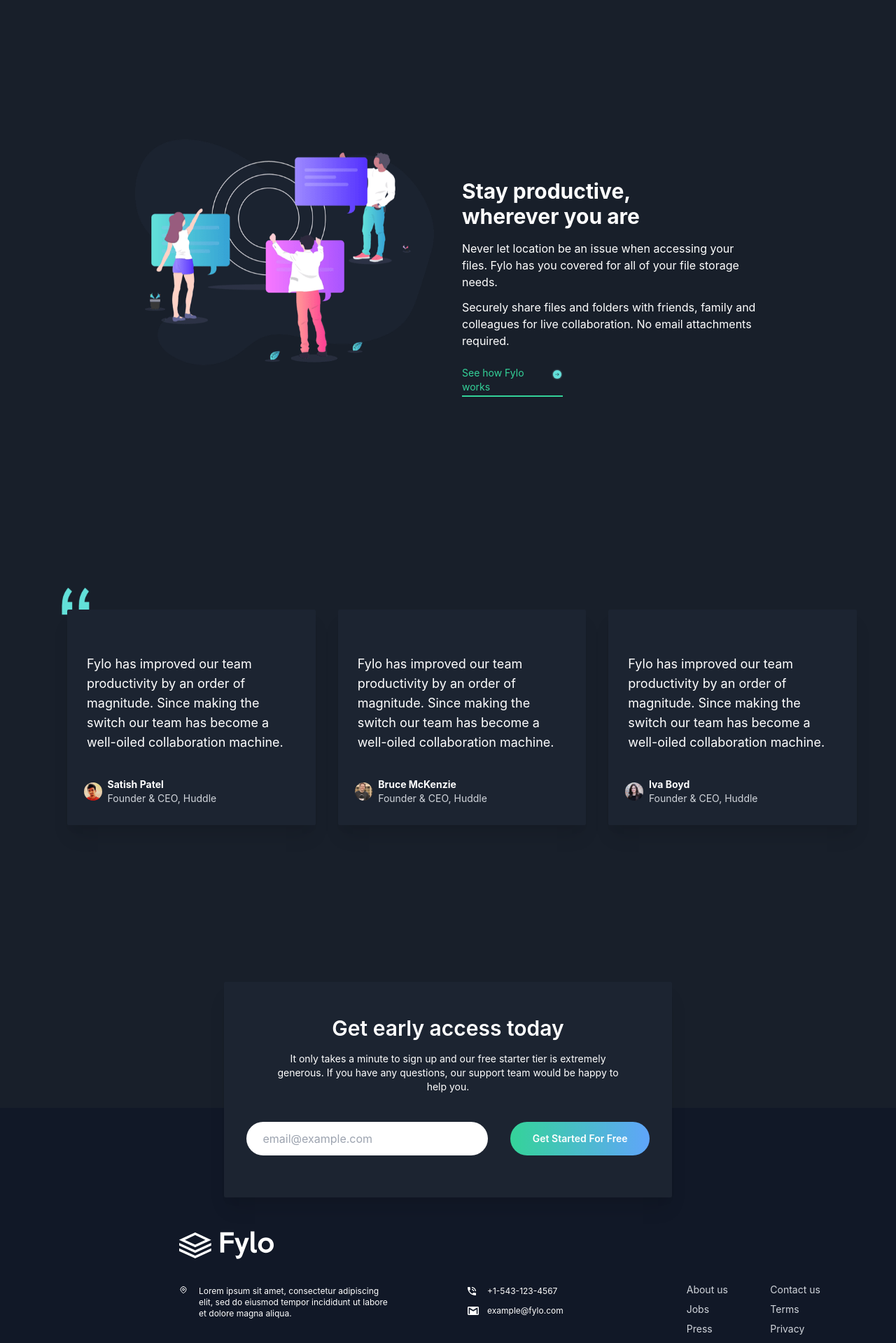
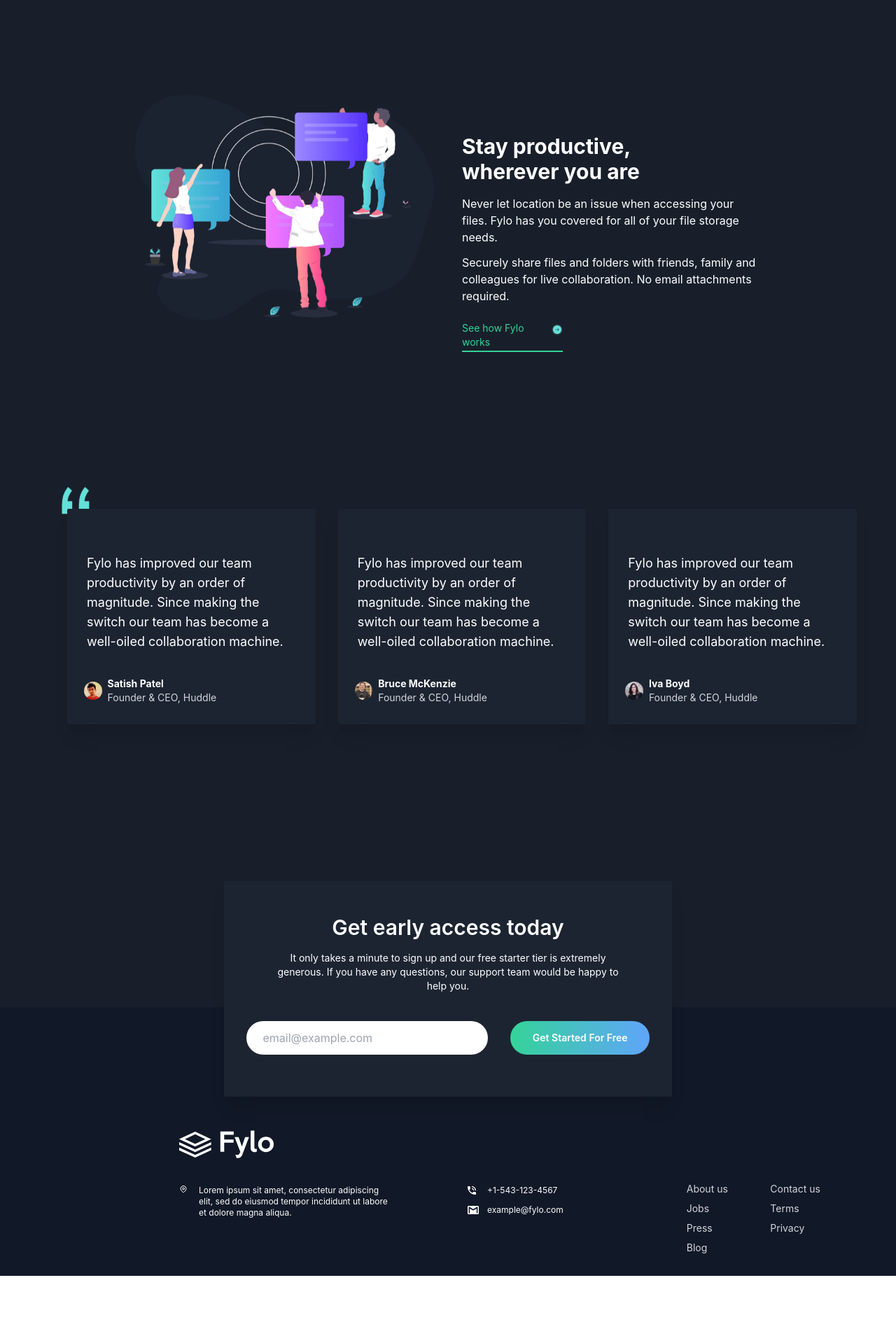
Before and after one commit to dusantrickovic/fylo-dark, a React (Create React App) app: page / in a window 1280 px wide. Shown: the part 1460-3379 px from the top of the page at 70% size. After the commit the page ends 3283 px from the top, so only its background shows below. Built offline with nearby package versions, Linux system fonts and the light colour scheme.

Commit message:
Responsive design changes

```diff
--- a/src/App.js
+++ b/src/App.js
@@ -28,7 +28,7 @@ function App() {
         <main>
           <Banner />
           <Icons />
-          <section className="flex bg-maincoldark relative -top-36 justify-center w-full">
+          <section className="flex bg-maincoldark relative -top-64 xl:-mt-12 md:mt-20 md:-mb-16 md:-top-40 justify-center w-full">
               <img src={productiveillustration} className="w-1/3 h-1/3" />
               <div className="flex flex-col ml-10 mt-14 w-1/3">
                   <h1 className="font-bold text-3xl w-2/3">Stay productive, wherever you are</h1>
--- a/src/components/Banner.js
+++ b/src/components/Banner.js
@@ -1,10 +1,9 @@
 import intro from '../imgs/illustration-intro.png'
-import curve from '../imgs/bg-curvy-desktop.svg'
 
 function Banner() {
     return (
         <section className="flex flex-col bg-maincol h-screen md:h-full xl:h-screen text-white text-center pt-6">
-            <img src={intro} alt="intro" className="w-1/3 mt-0 mb-7 m-auto" />
+            <img src={intro} alt="intro-image" className="w-1/3 mt-0 mb-7 m-auto" />
 
             <h1 className="z-20 self-center text-3xl w-1/3 text-center justify-center font-semibold">All your files in one secure location, accessible anywhere.</h1>
 
@@ -13,7 +12,6 @@ function Banner() {
                 <button className="bg-gradient-to-r from-green-400 to-blue-400 rounded-full p-3 sm:w-1/2 self-center mt-5 font-semibold shadow-sm">Get Started</button>
             </div>
 
-
         </section>
     )
 }
--- a/src/components/Footer.js
+++ b/src/components/Footer.js
@@ -6,7 +6,9 @@ import email from '../imgs/icon-email.svg'
 function Footer() {
     return (
         <footer className=" h-full grid grid-rows-2 pl-4 items-center md:pl-32 xl:pl-64 pt-0 md:pt-12 md:h-96 bg-gray-900">
-            <img src={logo} alt="logo" className="w-26 h-10 mt-32 cursor-pointer" />
+            <a href="#header-logo">
+                <img src={logo} id="footer-logo" alt="logo" className="w-26 h-10 mt-32 cursor-pointer" />
+            </a>
             <div className="flex flex-col -mt-10 md:mt-0 md:flex-row flex-grow md:pt-4">
                 <div className="flex pt-0 md:pt-0 ">
                 <img src={location} alt="location" className="w-3 h-3" />
--- a/src/components/Testimonials.js
+++ b/src/components/Testimonials.js
@@ -8,7 +8,7 @@ function Testimonials({data}) {
     let images = [profile1, profile2, profile3];
 
     return (
-        <div className=" relative flex flex-col md:flex-row xl:flex-row h-full bg-maincoldark px-10 pt-40 self-center justify-center pb-24">
+        <div className=" relative top-8 flex flex-col md:flex-row xl:flex-row h-11/12 bg-maincoldark px-10 pt-24 self-center justify-center pb-32">
             <img src={quotesign} alt="quotes" className="relative left-2 top-2 md:relative md:bottom-8 md:-top-8 md:left-12 bottom-0 z-10 h-10 w-10" />
             {data?.map(({review, name, image}, i) =>
                 <div className="bg-maincol p-4 mx-4 z-20 py-8 mb-6 md:mb-0 rounded-sm shadow-xl">
--- a/src/index.css
+++ b/src/index.css
@@ -10,6 +10,7 @@ body {
   -webkit-font-smoothing: antialiased;
   -moz-osx-font-smoothing: grayscale;
   color: #fff;
+  scroll-behavior: smooth;
 }
 
 code {
```
Also changed, not shown: src/components/Header.js (+1 -1 lines).
